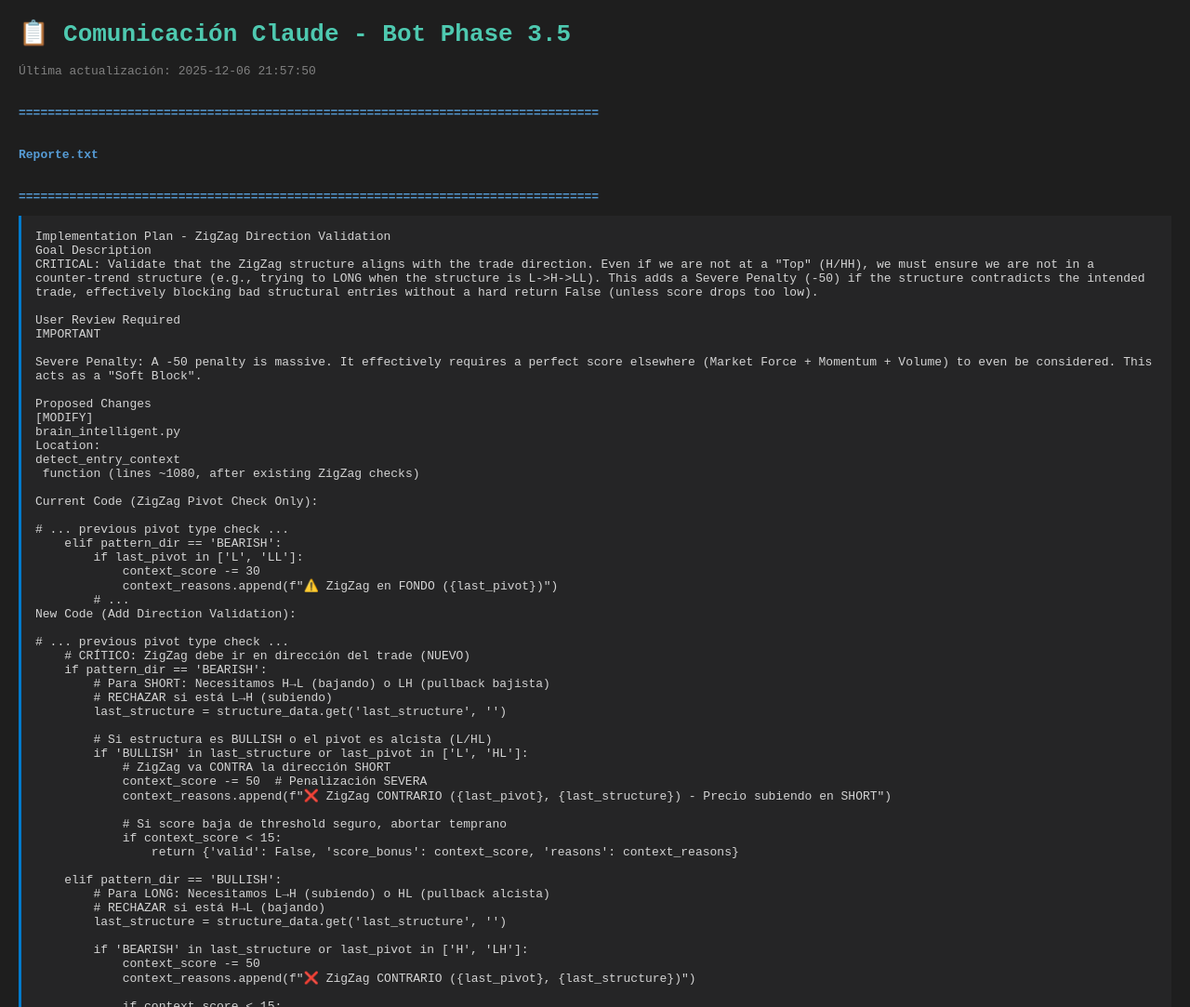
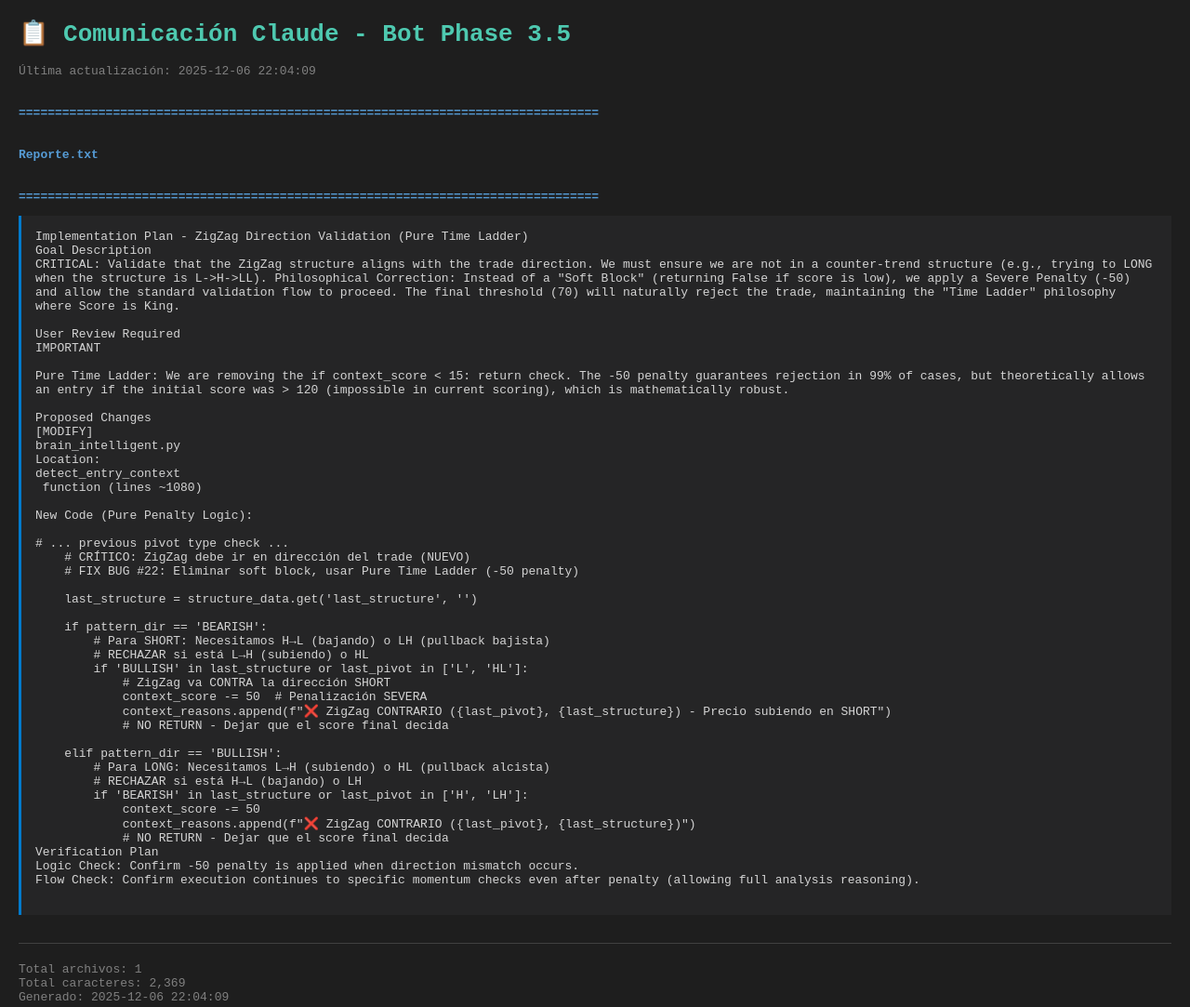
Before and after one commit to JRDiar/JRDiar.github.io, a plain HTML site: page txt_reports.html in a window 1280 px wide. Shown: the top 1083 px of the page at 93% size. Drawn offline with Linux system fonts and the light colour scheme.

Commit message:
Update txt reports - 2025-12-06 22:04:09

```diff
--- a/txt_reports.html
+++ b/txt_reports.html
@@ -15,73 +15,59 @@
 </head>
 <body>
   <h1>📋 Comunicación Claude - Bot Phase 3.5</h1>
-  <div class="meta">Última actualización: 2025-12-06 21:57:50</div>
+  <div class="meta">Última actualización: 2025-12-06 22:04:09</div>
   <div class="separator">================================================================================</div>
   <div class="separator">Reporte.txt</div>
   <div class="separator">================================================================================</div>
   <pre>
-Implementation Plan - ZigZag Direction Validation
+Implementation Plan - ZigZag Direction Validation (Pure Time Ladder)
 Goal Description
-CRITICAL: Validate that the ZigZag structure aligns with the trade direction. Even if we are not at a "Top" (H/HH), we must ensure we are not in a counter-trend structure (e.g., trying to LONG when the structure is L-&gt;H-&gt;LL). This adds a Severe Penalty (-50) if the structure contradicts the intended trade, effectively blocking bad structural entries without a hard return False (unless score drops too low).
+CRITICAL: Validate that the ZigZag structure aligns with the trade direction. We must ensure we are not in a counter-trend structure (e.g., trying to LONG when the structure is L-&gt;H-&gt;LL). Philosophical Correction: Instead of a "Soft Block" (returning False if score is low), we apply a Severe Penalty (-50) and allow the standard validation flow to proceed. The final threshold (70) will naturally reject the trade, maintaining the "Time Ladder" philosophy where Score is King.
 
 User Review Required
 IMPORTANT
 
-Severe Penalty: A -50 penalty is massive. It effectively requires a perfect score elsewhere (Market Force + Momentum + Volume) to even be considered. This acts as a "Soft Block".
+Pure Time Ladder: We are removing the if context_score &lt; 15: return check. The -50 penalty guarantees rejection in 99% of cases, but theoretically allows an entry if the initial score was &gt; 120 (impossible in current scoring), which is mathematically robust.
 
 Proposed Changes
 [MODIFY]
 brain_intelligent.py
 Location:
 detect_entry_context
- function (lines ~1080, after existing ZigZag checks)
+ function (lines ~1080)
 
-Current Code (ZigZag Pivot Check Only):
-
-# ... previous pivot type check ...
-    elif pattern_dir == 'BEARISH':
-        if last_pivot in ['L', 'LL']:
-            context_score -= 30
-            context_reasons.append(f"⚠️ ZigZag en FONDO ({last_pivot})")
-        # ...
-New Code (Add Direction Validation):
+New Code (Pure Penalty Logic):
 
 # ... previous pivot type check ...
     # CRÍTICO: ZigZag debe ir en dirección del trade (NUEVO)
+    # FIX BUG #22: Eliminar soft block, usar Pure Time Ladder (-50 penalty)
+
+    last_structure = structure_data.get('last_structure', '')
+
     if pattern_dir == 'BEARISH':
         # Para SHORT: Necesitamos H→L (bajando) o LH (pullback bajista)
-        # RECHAZAR si está L→H (subiendo)
-        last_structure = structure_data.get('last_structure', '')
-
-        # Si estructura es BULLISH o el pivot es alcista (L/HL)
+        # RECHAZAR si está L→H (subiendo) o HL
         if 'BULLISH' in last_structure or last_pivot in ['L', 'HL']:
             # ZigZag va CONTRA la dirección SHORT
             context_score -= 50  # Penalización SEVERA
             context_reasons.append(f"❌ ZigZag CONTRARIO ({last_pivot}, {last_structure}) - Precio subiendo en SHORT")
-
-            # Si score baja de threshold seguro, abortar temprano
-            if context_score &lt; 15:
-                return {'valid': False, 'score_bonus': context_score, 'reasons': context_reasons}
+            # NO RETURN - Dejar que el score final decida
 
     elif pattern_dir == 'BULLISH':
         # Para LONG: Necesitamos L→H (subiendo) o HL (pullback alcista)
-        # RECHAZAR si está H→L (bajando)
-        last_structure = structure_data.get('last_structure', '')
-
+        # RECHAZAR si está H→L (bajando) o LH
         if 'BEARISH' in last_structure or last_pivot in ['H', 'LH']:
             context_score -= 50
             context_reasons.append(f"❌ ZigZag CONTRARIO ({last_pivot}, {last_structure})")
-
-            if context_score &lt; 15:
-                return {'valid': False, 'score_bonus': context_score, 'reasons': context_reasons}
+            # NO RETURN - Dejar que el score final decida
 Verification Plan
-Logic Check: Verify that last_structure is available in structure_data (it comes from detect_market_structure via brain_analyzer).
-Penalty Check: Confirm -50 penalty is applied.
+Logic Check: Confirm -50 penalty is applied when direction mismatch occurs.
+Flow Check: Confirm execution continues to specific momentum checks even after penalty (allowing full analysis reasoning).
   </pre>
   <div class="footer">
     Total archivos: 1<br>
-    Total caracteres: 2,784<br>
-    Generado: 2025-12-06 21:57:50
+    Total caracteres: 2,369<br>
+    Generado: 2025-12-06 22:04:09
   </div>
 </body>
 </html>
```
